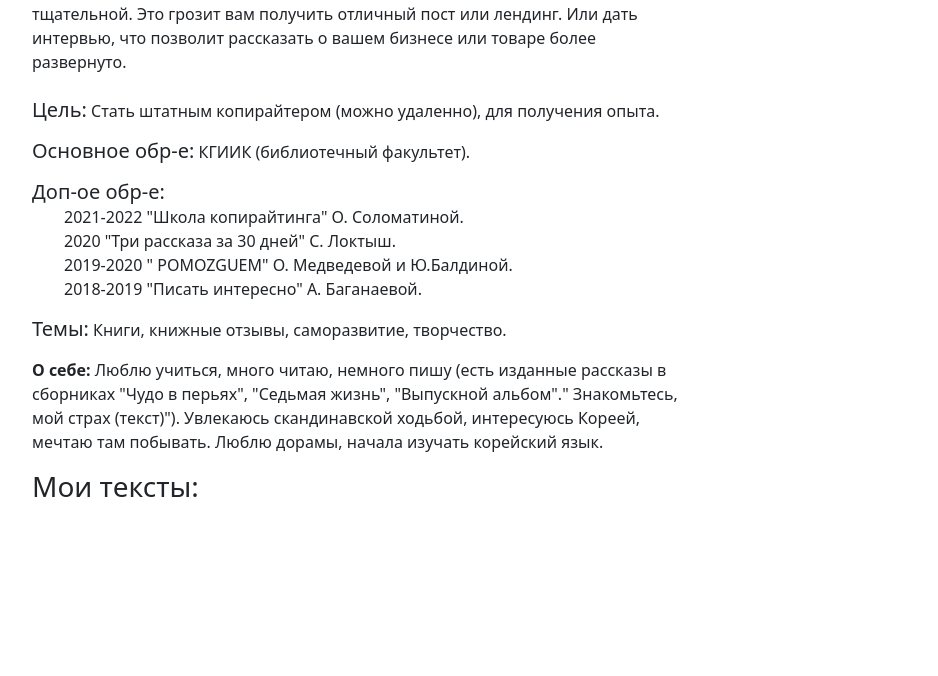
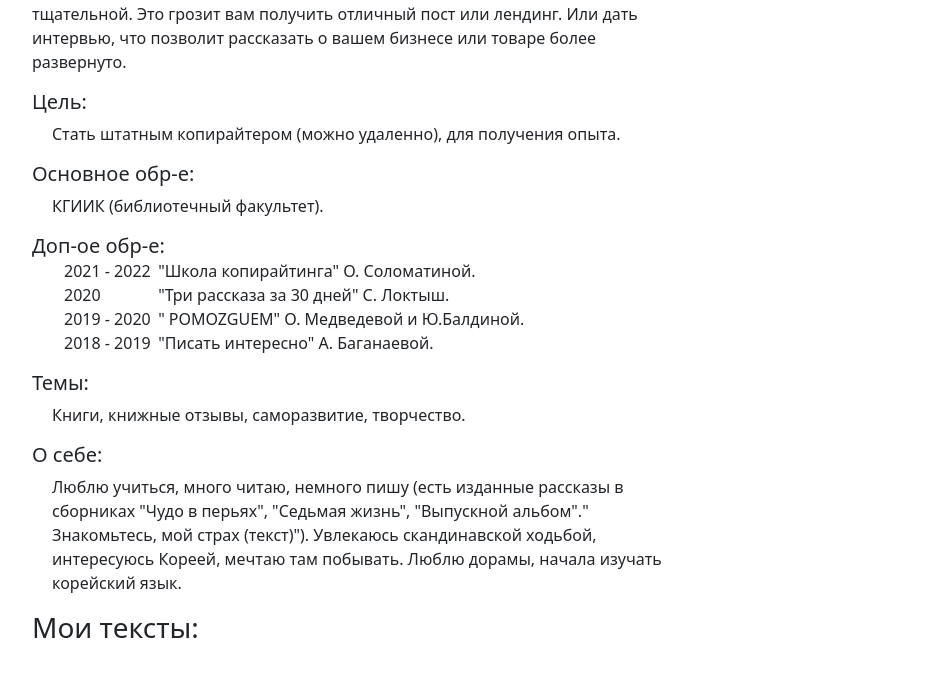
Before and after one commit to Hocku/Hocku.github.io, a plain HTML site: page index.html in a window 1280 px wide. Shown: the part 270-946 px from the top of the page, without its empty margins (170-1108 px from the left). Before the commit the page ends 838 px from the top, so only its background shows below. Drawn offline with nearby package versions, Linux system fonts and the light colour scheme.

Commit message:
change text style

```diff
--- a/index.html
+++ b/index.html
@@ -6,7 +6,15 @@
   <meta name="viewport" content="width=device-width, initial-scale=1">
   <link href="https://cdn.jsdelivr.net/npm/bootstrap@5.1.3/dist/css/bootstrap.min.css" rel="stylesheet"
     integrity="sha384-1BmE4kWBq78iYhFldvKuhfTAU6auU8tT94WrHftjDbrCEXSU1oBoqyl2QvZ6jIW3" crossorigin="anonymous">
-
+  <style>
+    .text{
+      margin-left:20px;
+    }
+    .date{
+      display: inline-block;
+      width: 90px;
+    }
+  </style>
 </head>
 
 <body>
@@ -25,30 +33,35 @@
           информации и работа над текстом будет тщательной. Это грозит вам получить отличный пост или лендинг. Или дать
           интервью, что позволит рассказать о вашем бизнесе или товаре более развернуто.
         </p>
-        <p class="mt-4">
-          <strong class="h5">Цель:</strong>
+        <h5>Цель:</h5>
+        <p class="text">
+          <!-- <strong class="h5">Цель:</strong> -->
           Стать штатным копирайтером (можно удаленно), для получения опыта.
         </p>
-        <p>
-          <strong class="h5"> Основное обр-е:</strong> КГИИК (библиотечный факультет).
+        <h5>
+          Основное обр-е:
+        </h5>
+        <p class="text">
+          <!-- <strong class="h5"> Основное обр-е:</strong>--> КГИИК (библиотечный факультет).
         </p>
-
         <ul class="list-unstyled">
           <li><strong class="h5">Доп-ое обр-е:</strong>
             <ul style="list-style: none;">
-              <li>2021-2022 "Школа копирайтинга" О. Соломатиной.</li>
-              <li>2020 "Три рассказа за 30 дней" С. Локтыш.</li>
-              <li>2019-2020 " POMOZGUEM" О. Медведевой и Ю.Балдиной.</li>
-              <li>2018-2019 "Писать интересно" А. Баганаевой.</li>
+              <li><span class="date">2021 - 2022</span> "Школа копирайтинга" О. Соломатиной.</li>
+              <li><span class="date">2020</span> "Три рассказа за 30 дней" С. Локтыш.</li>
+              <li><span class="date">2019 - 2020</span> " POMOZGUEM" О. Медведевой и Ю.Балдиной.</li>
+              <li><span class="date">2018 - 2019</span> "Писать интересно" А. Баганаевой.</li>
             </ul>
           </li>
         </ul>
-        <p>
-          <strong class="h5">Темы:</strong>
+        <h5>Темы:</h5>
+        <p class="text">
+          <!-- <strong class="h5">Темы:</strong> -->
           Книги, книжные отзывы, саморазвитие, творчество.
         </p>
-        <p>
-          <strong>О себе:</strong>
+        <h5>О себе:</h5>
+        <p class="text">
+          <!-- <strong  class="h5">О себе:</strong> -->
           Люблю учиться, много читаю, немного пишу (есть изданные рассказы в сборниках "Чудо в перьях", "Седьмая жизнь",
           "Выпускной альбом"." Знакомьтесь, мой страх (текст)"). Увлекаюсь скандинавской ходьбой, интересуюсь Кореей,
           мечтаю там побывать. Люблю дорамы, начала изучать корейский язык.
```
